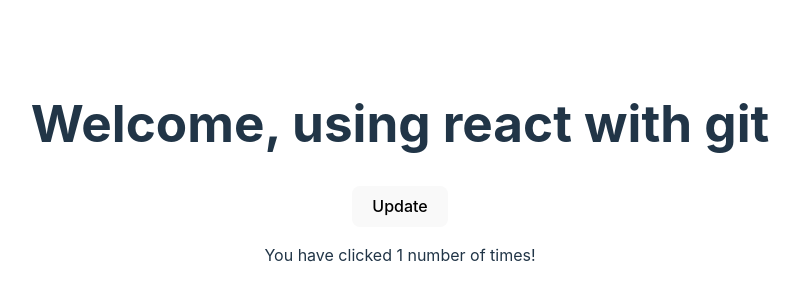
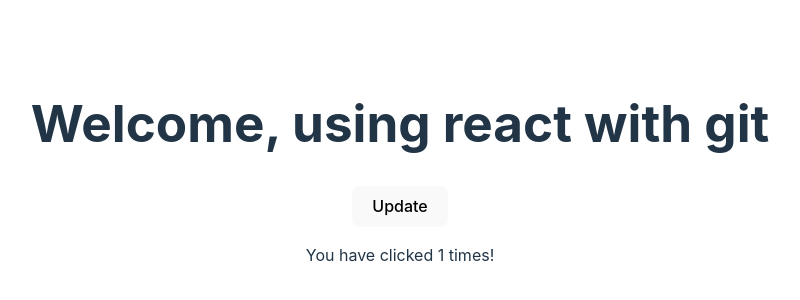
Before and after one commit to sam4work/react_basics, a React (Vite) app: page / in a window 1280 px wide. Shown: the part 228-528 px from the top of the page, without its empty margins (240-1040 px from the left). Built offline with nearby package versions, Linux system fonts and the light colour scheme.

Commit message:
Update App.jsx
I have made a c

```diff
--- a/src/App.jsx
+++ b/src/App.jsx
@@ -13,7 +13,7 @@
 				Welcome, using react with git
 			</h1>
 				<button onClick={() => setCount( count + 1)}>Update</button>
-				<p>You have clicked {count} number of times!</p>
+				<p>You have clicked {count} times!</p>
 		</>
 	)
 }
```
